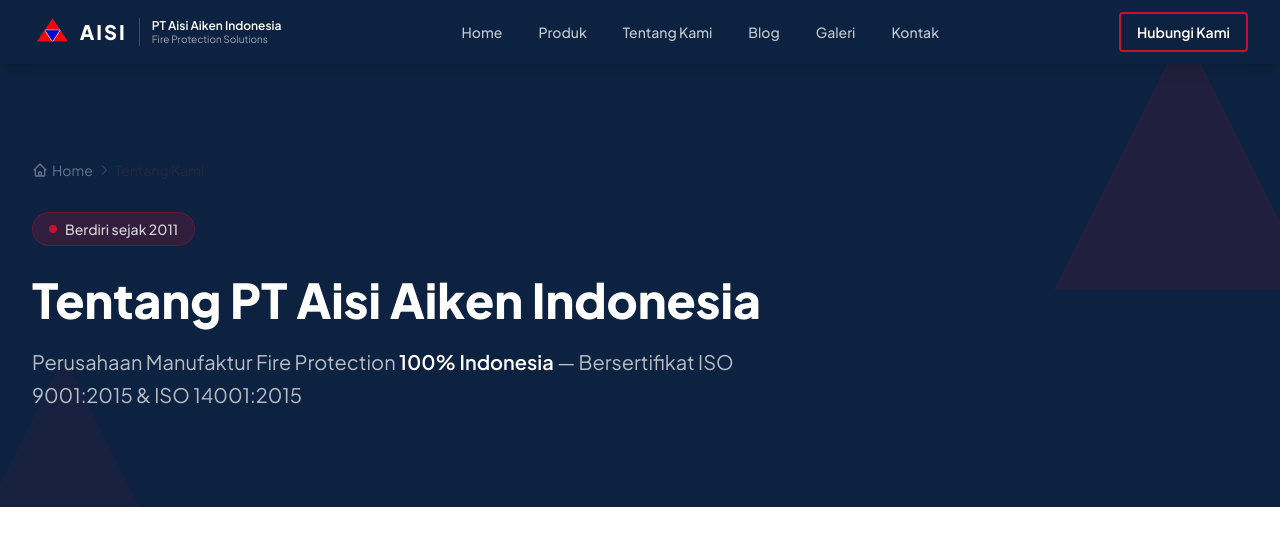
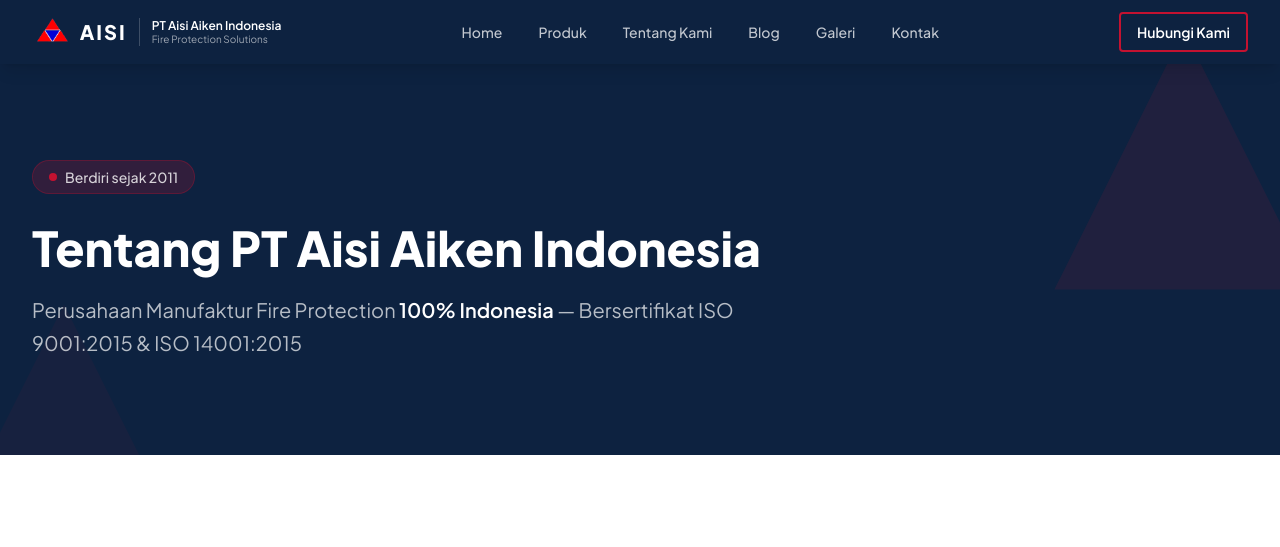
Before and after one commit to NatanaelAdrieChristiawan/WebCP_AISI_Adorable, a Laravel app: template resources/views/pages/company.blade.php in a window 1280 px wide. Shown: the top 547 px of the page. Run offline with Laravel 12, Linux system fonts and the light colour scheme; the template is opened without the code that fills it: most values are stand-ins (such as "Sample title", 1, 10 or a date in 2020); style sheets or scripts are compiled from the project's sources.

Commit message:
Fix : Remove breadcrumbs from company, gallery, and contact, and fix contrast of breadcrumb component

```diff
--- a/resources/views/components/breadcrumb.blade.php
+++ b/resources/views/components/breadcrumb.blade.php
@@ -1,12 +1,22 @@
-@props(['items' => []])
+@props([
+    'items' => [],
+    'theme' => 'dark',
+])
+
+@php
+    $listClasses = $theme === 'dark' ? 'text-white/70' : 'text-text-light';
+    $linkClasses = $theme === 'dark' ? 'hover:text-white' : 'hover:text-accent';
+    $separatorClasses = $theme === 'dark' ? 'text-white/30' : 'text-text-light/40';
+    $activeClasses = $theme === 'dark' ? 'text-white font-medium' : 'text-text-dark font-medium';
+@endphp
 
 <nav aria-label="Breadcrumb">
-    <ol class="flex flex-wrap items-center gap-1 text-sm text-text-light">
+    <ol class="flex flex-wrap items-center gap-1 text-sm {{ $listClasses }}">
 
         {{-- Home always first --}}
         <li class="flex items-center gap-1">
             <a href="{{ url('/') }}"
-               class="flex items-center gap-1 hover:text-accent transition-colors duration-150">
+               class="flex items-center gap-1 {{ $linkClasses }} transition-colors duration-150">
                 <svg class="w-4 h-4 shrink-0" fill="none" stroke="currentColor" viewBox="0 0 24 24">
                     <path stroke-linecap="round" stroke-linejoin="round" stroke-width="2"
                           d="M3 12l2-2m0 0l7-7 7 7M5 10v10a1 1 0 001 1h3m10-11l2 2m-2-2v10a1 1 0 01-1 1h-3m-6 0a1 1 0 001-1v-4a1 1 0 011-1h2a1 1 0 011 1v4a1 1 0 001 1m-6 0h6"/>
@@ -17,7 +27,7 @@
 
         @foreach ($items as $item)
             {{-- Separator --}}
-            <li class="text-text-light/40 select-none" aria-hidden="true">
+            <li class="{{ $separatorClasses }} select-none" aria-hidden="true">
                 <svg class="w-3.5 h-3.5" fill="none" stroke="currentColor" viewBox="0 0 24 24">
                     <path stroke-linecap="round" stroke-linejoin="round" stroke-width="2" d="M9 5l7 7-7 7"/>
                 </svg>
@@ -26,11 +36,11 @@
             <li>
                 @if (!empty($item['url']) && !$loop->last)
                     <a href="{{ url($item['url']) }}"
-                       class="hover:text-accent transition-colors duration-150">
+                       class="{{ $linkClasses }} transition-colors duration-150">
                         {{ $item['label'] }}
                     </a>
                 @else
-                    <span class="text-text-dark font-medium" aria-current="page">
+                    <span class="{{ $activeClasses }}" aria-current="page">
                         {{ $item['label'] }}
                     </span>
                 @endif
--- a/resources/views/pages/company.blade.php
+++ b/resources/views/pages/company.blade.php
@@ -22,11 +22,6 @@
     </div>
 
     <div class="relative z-10 max-w-7xl mx-auto px-4 sm:px-6 lg:px-8">
-        {{-- Breadcrumb --}}
-        <div class="mb-8">
-            <x-breadcrumb :items="[['label' => 'Tentang Kami']]" />
-        </div>
-
         <div class="max-w-3xl">
             <div class="inline-flex items-center gap-2 bg-accent/20 border border-accent/30 rounded-full px-4 py-1.5 mb-6">
                 <span class="w-2 h-2 rounded-full bg-accent"></span>
--- a/resources/views/pages/gallery.blade.php
+++ b/resources/views/pages/gallery.blade.php
@@ -22,11 +22,6 @@
     </div>
 
     <div class="relative z-10 max-w-7xl mx-auto px-4 sm:px-6 lg:px-8">
-        {{-- Breadcrumb --}}
-        <div class="mb-8">
-            <x-breadcrumb :items="[['label' => 'Galeri']]" />
-        </div>
-
         <div class="max-w-3xl">
             <div class="inline-flex items-center gap-2 bg-accent/20 border border-accent/30 rounded-full px-4 py-1.5 mb-6">
                 <span class="w-2 h-2 rounded-full bg-accent"></span>
```
Also changed, not shown: resources/views/pages/contact.blade.php (+1 -6 lines).
